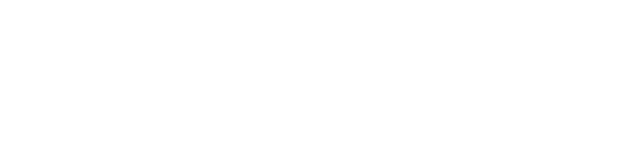
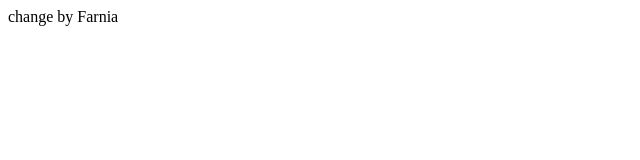
Before and after one commit to FatemehN70/contribution, a plain HTML site: page index.html in a window 1280 px wide. Shown: the whole page, without its empty margins (0-640 px from the left). Drawn offline with Linux system fonts and the light colour scheme.

Commit message:
change index by Farnia

```diff
--- a/index.html
+++ b/index.html
@@ -4,6 +4,7 @@
     <meta charset="UTF-8">
     <meta name="viewport" content="width=device-width, initial-scale=1.0">
     <title>Document</title>
+    <div>change by Farnia</div>
 </head>
 <body>
 
```
